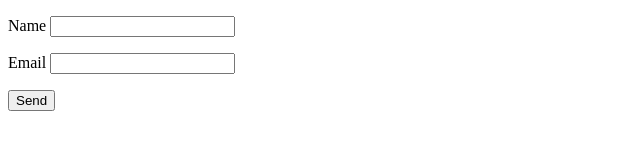
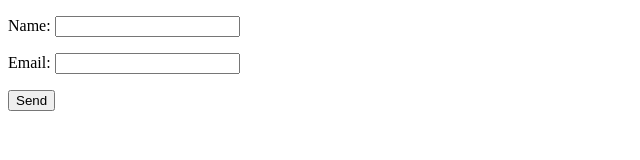
Before and after one commit to agriverae/htmlNetflyTest, a plain HTML site: page index.html in a window 1280 px wide. Shown: the full height of the page, 0-640 px from the left. Drawn offline with Linux system fonts and the light colour scheme.

Commit message:
changes index

```diff
--- a/index.html
+++ b/index.html
@@ -12,12 +12,12 @@
 	<form name="contact" method="POST" netlify>
 		<p>
 			<label for="name">
-                Name <input id="name" type="text" name="name">
+                Name: <input id="name" type="text" name="name">
             </label>
 		</p>
 		<p>
 			<label for="email">
-                Email <input id="email" type="text" name="email">
+                Email: <input id="email" type="text" name="email">
             </label>
 		</p>
 		<button type="submit">Send</button>
```
